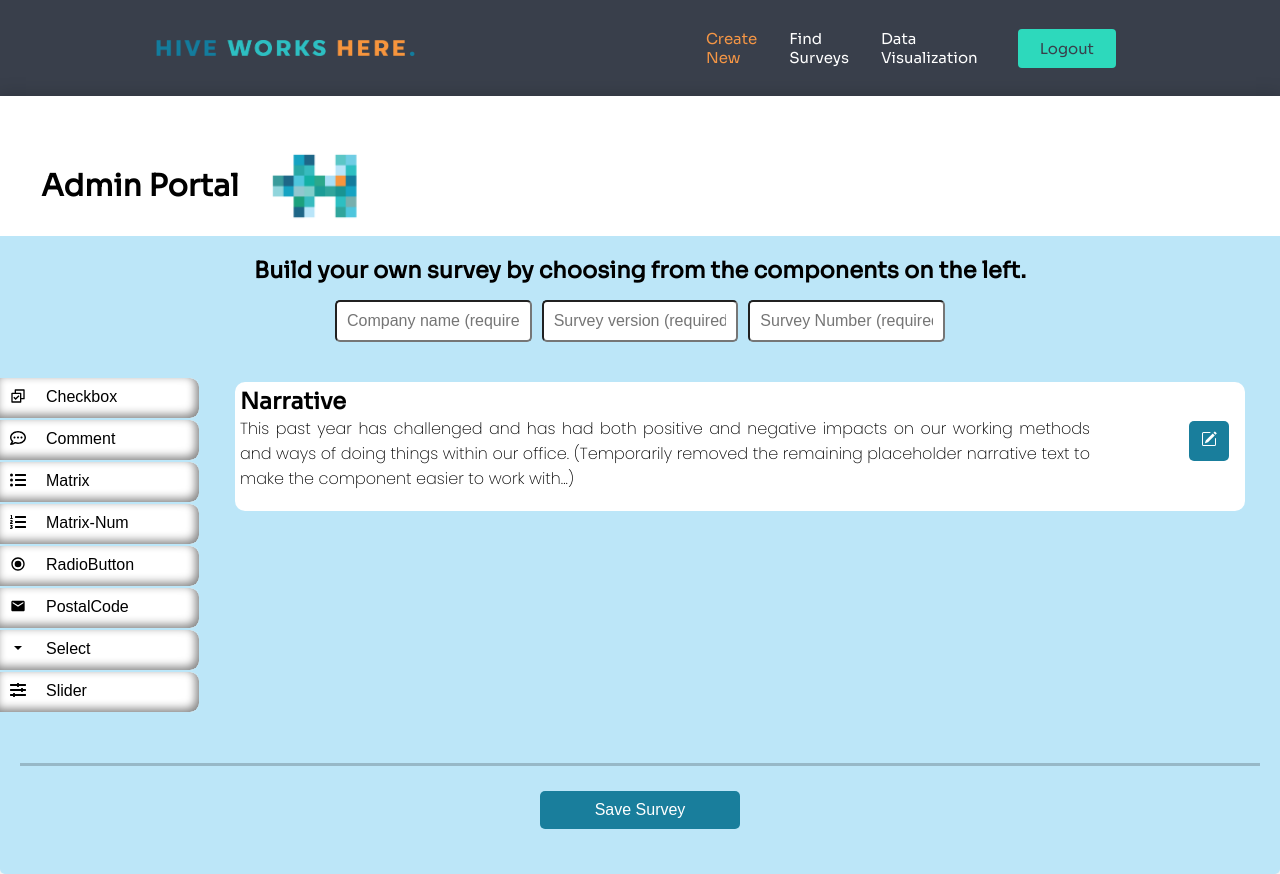
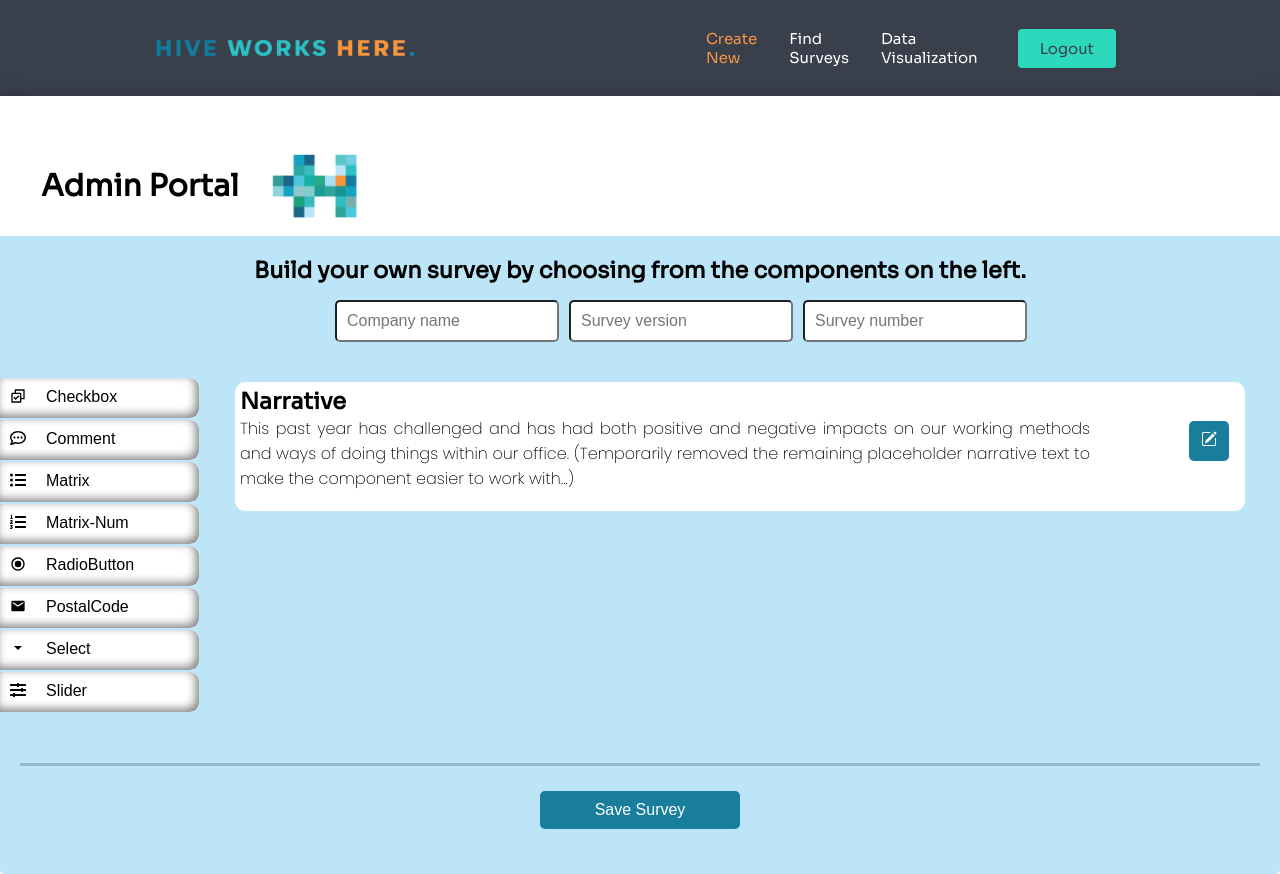
Before and after one commit to fjjes/project3-Hive, a React (Create React App) app in the folder client/: page /create-new in a window 1280 px wide. Built offline with nearby package versions, Linux system fonts and the light colour scheme.

Commit message:
Add error message for each input field; remove if no error

```diff
--- a/client/src/components/pages/Admin/AdminPortal.css
+++ b/client/src/components/pages/Admin/AdminPortal.css
@@ -114,9 +114,9 @@ h2 {
 }
 
 .company-and-survey-name-inputs input {
-  width: 80%;
   font-size: 1rem;
 }
+
 .company-and-survey-name-inputs .col{
   margin-left: 5px;
 }
@@ -129,19 +129,15 @@ h2 {
   flex-direction: column;
 }
 
-.validation-error-survey-number {
-  width: 50%;
+.validation-error-name-version-number {
+  width: 100%;
   align-self: center;
   height: 20px;
+  display: flex;
+  justify-content: center;
 }
 
-
-.validation-error-survey-number {
-  display: flex;
-  justify-content: flex-end;
-}
-
-.validation-error-survey-number p {
+.validation-error-name-version-number p {
   color: red;
   padding: 0;
   font-size: 0.85rem;
--- a/client/src/components/pages/Admin/NewSurvey.js
+++ b/client/src/components/pages/Admin/NewSurvey.js
@@ -17,7 +17,12 @@ const NewSurvey = ({ rowId }) => {
     "This past year has challenged and has had both positive and negative impacts on our working methods and ways of doing things within our office. (Temporarily removed the remaining placeholder narrative text to make the component easier to work with...)"
   );
   const [error, setError] = useState();
-  const [validationError, setValidationError] = useState("")
+  const [validationErrorCompany, setValidationErrorCompany] = useState("")
+  const [validationErrorVersion, setValidationErrorVersion] = useState("")
+  const [validationErrorSurveyNumber, setValidationErrorSurveyNumber] = useState("")
+  const validationErrorCompanyMessage = "Company name is required."
+  const validationErrorVersionMessage = "Survey version is required."
+  const validationErrorSurveyNumberMessage = "Survey number is required."
 
   const [questions, setQuestions] = useState([]);
   const value = { questions, setQuestions };
@@ -40,17 +45,35 @@ const NewSurvey = ({ rowId }) => {
   }, [rowId]);
 
   const handleInputChange = (e) => {
-    console.log('changed')
-    setValidationError("")
     if (e.target.id === "company-name") {
       setCompany(e.target.value)
+      if (e.target.value) {
+        setValidationErrorCompany("")
+      }
+      else if (!e.target.value) {
+        setValidationErrorCompany(validationErrorCompanyMessage)
+      }
     }
     else if (e.target.id === "survey-version") {
       setVersion(e.target.value)
+      if (e.target.value) {
+        setValidationErrorVersion("")
+      }
+      else if (!e.target.value) {
+        setValidationErrorVersion(validationErrorVersionMessage)
+      }
     }
     else if (e.target.id === "survey-number") {
+      if (e.target.value) {
         if (isNaN(e.target.value)) {
-        setValidationError("This field must be a number.")
+          setValidationErrorSurveyNumber("This field must be a number.")
+        }
+        else if (!isNaN(e.target.value)) {
+          setValidationErrorSurveyNumber("")
+        }
+      }
+      else if (!e.target.value) {
+        setValidationErrorSurveyNumber(validationErrorSurveyNumberMessage)
       }
       setSurveyNumber(e.target.value)
     }
@@ -150,8 +173,17 @@ const NewSurvey = ({ rowId }) => {
   };
 
   async function handleSubmit() {
-    if (validationError || !company || !version) {
+    if (validationErrorSurveyNumber || !surveyNumber || !company || !version) {
       window.scrollTo(0,0);
+      if (!company) {
+        setValidationErrorCompany(validationErrorCompanyMessage)
+      }
+      if (!version) {
+        setValidationErrorVersion(validationErrorVersionMessage)
+      }
+      if (!surveyNumber) {
+        setValidationErrorSurveyNumber(validationErrorSurveyNumberMessage)
+      }
     }
 
     let currentDate = new Date();
@@ -201,37 +233,48 @@ const NewSurvey = ({ rowId }) => {
       </h2>
       <form className="company-and-survey-name-inputs-and-error">
         <div className="company-and-survey-name-inputs">
+          <div className="company">
             <input
               name="company"
               id="company-name"
               className="survey-info"
-            placeholder="Company name (required)"
+              placeholder="Company name"
               value={company}
               required
               onChange={(e) => handleInputChange(e)}
             />
+            <div className="validation-error-name-version-number">
+              <p>{validationErrorCompany}</p>
+            </div>
+          </div>
+          <div className="version">
             <input
               name="version"
               id="survey-version"
               className="survey-info"
-            placeholder="Survey version (required)"
+              placeholder="Survey version"
               value={version}
               required
               onChange={(e) => handleInputChange(e)}
             />
+            <div className="validation-error-name-version-number">
+              <p>{validationErrorVersion}</p>
+            </div>
+          </div>
+          <div className="surveyNumber">
             <input
               name="surveyNumber"
               id="survey-number"
               className="survey-info"
-            placeholder="Survey Number (required)"
+              placeholder="Survey number"
               value={surveyNumber}
               required
               onChange={(e) => handleInputChange(e)}
             />
+            <div className="validation-error-name-version-number">
+              <p>{validationErrorSurveyNumber}</p>
             </div>
-        <div className="validation-error-survey-number"
-        >
-          <p>{validationError}</p>
+          </div>
         </div>
       </form>
 
@@ -312,14 +355,6 @@ const NewSurvey = ({ rowId }) => {
       {/* BOTTOM PART OF PAGE */}
       <div className="dividerLine"></div>
       <div className="save-survey-button-and-link">
-        {error && !(company || version || surveyNumber) && (
-          <div>
-            <p style={{ color: "red", fontSize: "1rem" }}>
-              (Make sure the company name and the survey version filled out!){" "}
-              <br />
-            </p>
-          </div>
-        )}
         <button
           type="submit"
           className="save-survey-button"
```
Lines whose indentation alone changed are shown as unchanged.
